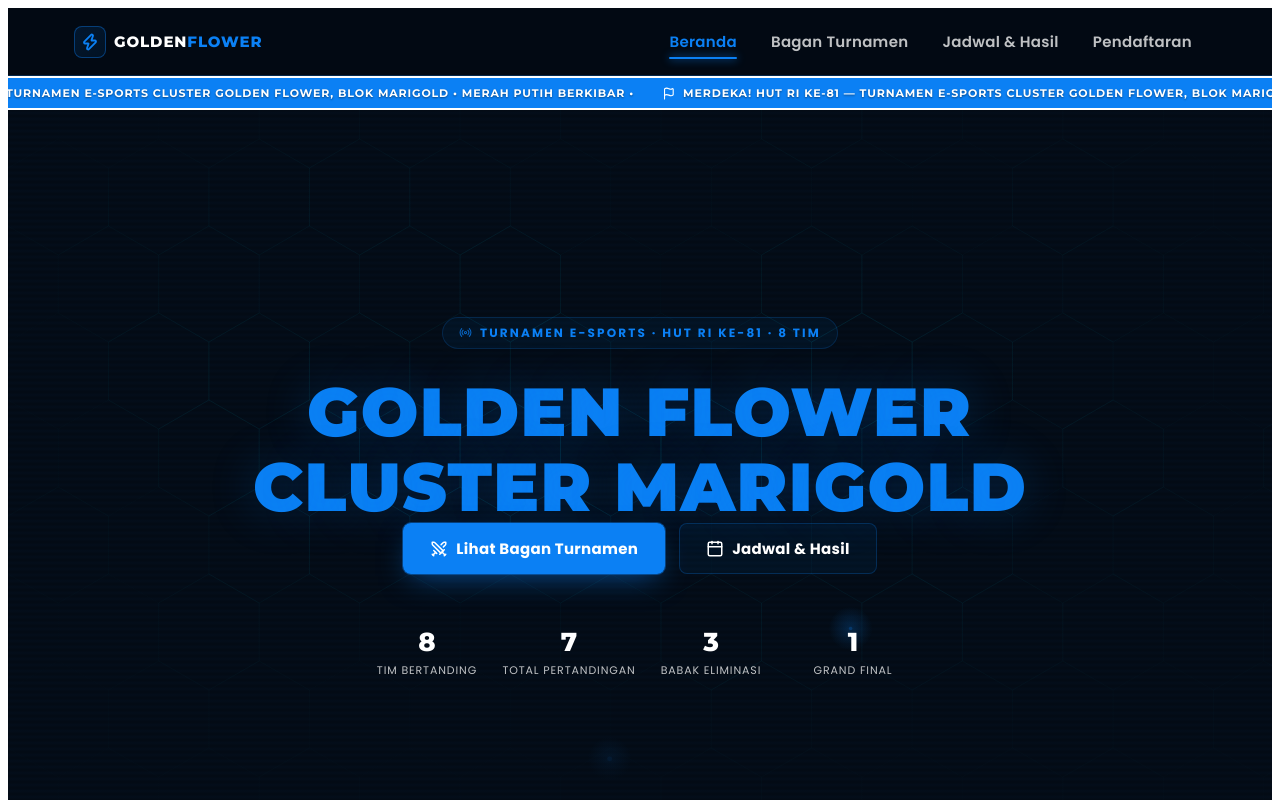
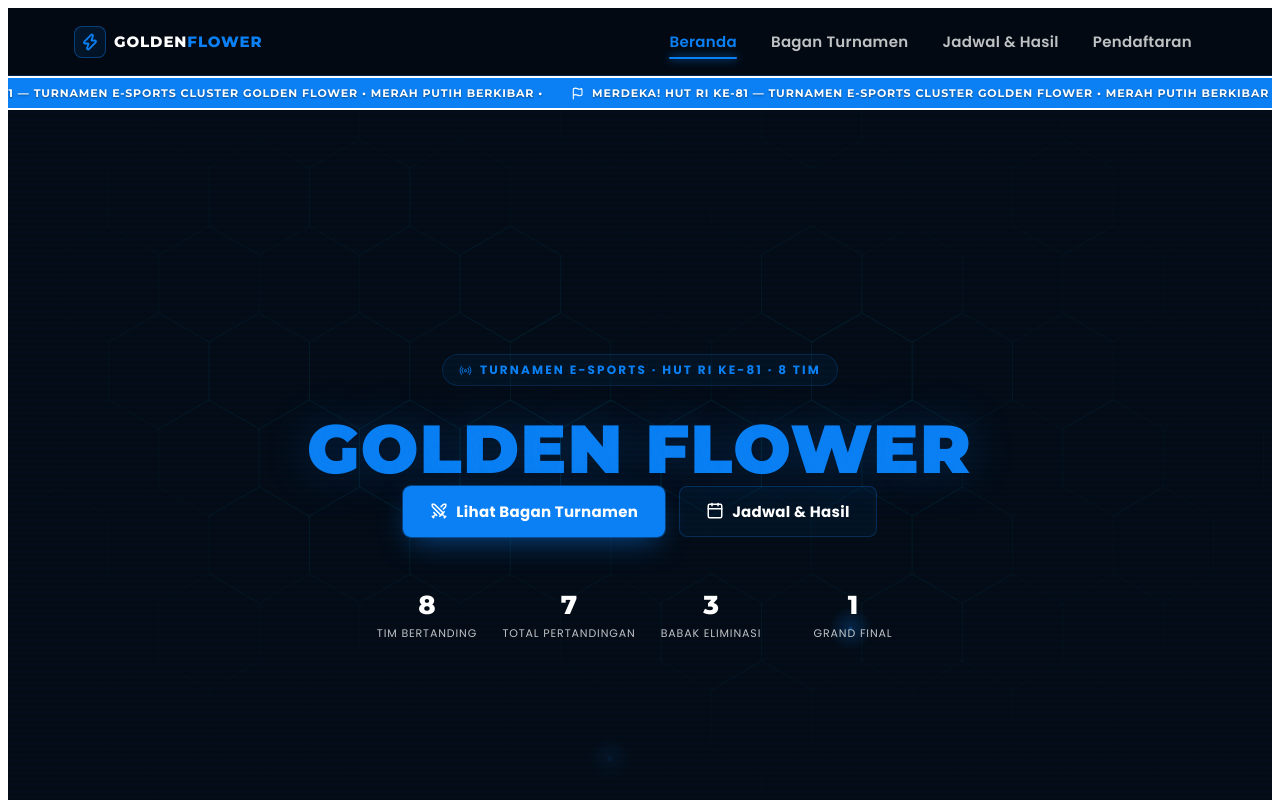
Before and after one commit to jemiyosua/gf-mlbb, a React (Vite) app: page / in a window 1280 px wide. Shown: the top 800 px of the page. Built offline with nearby package versions, Linux system fonts and the light colour scheme.

Commit message:
Update App.jsx

```diff
--- a/src/App.jsx
+++ b/src/App.jsx
@@ -10,7 +10,7 @@ import {
 
 const EVENT = {
   cluster: "Golden Flower",
-  blok: "Marigold",
+  blok: "",
   tema: "HUT RI KE-81",
 };
 
@@ -273,7 +273,7 @@ function Nav({ page, go }) {
 /* ------------------------------------------------------------------ */
 
 function ClusterRibbon() {
-  const text = `MERDEKA! ${EVENT.tema} \u2014 TURNAMEN E-SPORTS CLUSTER ${EVENT.cluster.toUpperCase()}, BLOK ${EVENT.blok.toUpperCase()} \u2022 MERAH PUTIH BERKIBAR \u2022`;
+  const text = `MERDEKA! ${EVENT.tema} \u2014 TURNAMEN E-SPORTS CLUSTER ${EVENT.cluster.toUpperCase()} \u2022 MERAH PUTIH BERKIBAR \u2022`;
   return (
     <div className="nx-ribbon" role="note" aria-label="Informasi penyelenggara">
       <div className="nx-ribbon-track">
@@ -308,7 +308,6 @@ function Home({ go }) {
 
           <h1 className="nx-hero-title">
             <span className="nx-title-line nx-title-slam-left">GOLDEN FLOWER</span>
-            <span className="nx-title-line nx-title-slam-right">CLUSTER MARIGOLD</span>
           </h1>
 
           <div className="nx-hero-cta">
@@ -561,13 +560,21 @@ function Register() {
 
       if (!response.ok) {
         const errData = await response.json().catch(() => null);
-        throw new Error(errData?.message || `Request gagal dengan status ${response.status}`);
+        throw new Error(errData?.responsemessage || `Request gagal dengan status ${response.status}`);
       }
 
       const data = await response.json();
       console.log("Response data:", data);
-      setStatus("success");
-      alert(`✅ PENDAFTARAN BERHASIL!\n\nNama: ${nama}\nNomor WA: ${noHp}\nNickname: ${nickname}\n\nTerima kasih telah mendaftar di Turnamen E-Sports Cluster Golden Flower. Kami akan menghubungi Anda segera melalui WhatsApp.`);
+
+      if (data.error_code == 0) {
+        setStatus("success");
+      } else if (data.error_code == 1) {
+        setStatus("idle");
+        alert(`❌ ${data.error_message}`);
+      } else {
+        setStatus("idle");
+        alert(`❌ ${data.error_message}`);
+      }
     } catch (err) {
       setStatus("idle");
       alert(`❌ Pendaftaran Gagal!\n\n${err.message}\n\nSilakan coba lagi.`);
@@ -683,7 +690,7 @@ function Register() {
               onChange={(e) => setClusterRumah(e.target.value)}
             >
               <option value="" disabled>Pilih cluster rumah Anda</option>
-              <option value="Cluster Marigold">Cluster Marigold</option>
+              <option value="Cluster Golden Flower">Cluster Golden Flower</option>
               <option value="Cluster Camelia">Cluster Camelia</option>
             </select>
           </div>
@@ -757,8 +764,8 @@ export default function NexusClashApp() {
         </>
       )}
       <footer className="nx-footer">
-        <span>GOLDEN FLOWER CLUSTER MARIGOLD &copy; 2026</span>
-        <span>Dipersembahkan oleh Warga Cluster {EVENT.cluster} &middot; Blok {EVENT.blok} &mdash; dalam rangka {EVENT.tema}</span>
+        <span>GOLDEN FLOWER &copy; 2026</span>
+        <span>Dipersembahkan oleh Warga Cluster {EVENT.cluster} &mdash; dalam rangka {EVENT.tema}</span>
       </footer>
     </div>
   );
@@ -906,7 +913,7 @@ html, body, #root {
 .is-revealed .nx-eyebrow { animation: nxFadeUp 0.6s 0.15s ease forwards; }
 
 .nx-hero-title {
-  font-size: clamp(26px, 7vw, 68px); font-weight: 900; line-height: 1.08; margin: 0 0 60px;
+  font-size: clamp(26px, 7vw, 68px); font-weight: 900; line-height: 1.08; margin: 0 0 40px;
   display: flex; flex-direction: column; align-items: center; gap: 2px;
   letter-spacing: -0.01em;
 }
```
